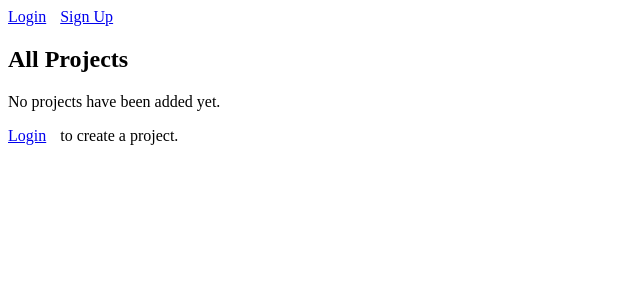
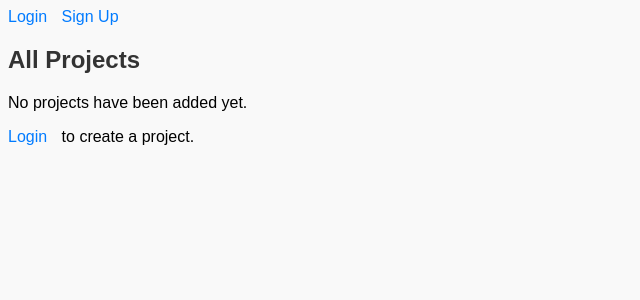
Before and after one commit to princemathew14/My-Project-App, a Django app: template myapp/templates/myapp/project_list.html in a window 1280 px wide. Shown: the top 300 px of the page, without its empty margins (0-640 px from the left). Run offline with Django 5.2, Linux system fonts and the light colour scheme; the template is opened without the code that fills it, so the values that code supplies are empty; parts of the project's set-up code (start-up, migrations or seed data) failed here and were passed over.

Commit message:
My Project App

```diff
--- /dev/null
+++ b/myapp/static/css/styles.css
@@ -0,0 +1,13 @@
+body {
+    background-color: #f9f9f9;
+    font-family: Arial, sans-serif;
+}
+
+h1, h2, h3 {
+    color: #333;
+}
+
+a {
+    color: #007bff;
+    text-decoration: none;
+}
--- a/requirements.txt
+++ b/requirements.txt
@@ -28,3 +28,4 @@ tzdata==2025.2
 uritemplate==4.1.1
 urllib3==2.4.0
 gunicorn
+whitenoise>=6.0
--- a/templates/base_generic.html
+++ b/templates/base_generic.html
@@ -1,8 +1,10 @@
+{% load static %}
 <!DOCTYPE html>
 <html lang="en">
 <head>
     <meta charset="UTF-8">
     <title>{% block title %}Project Manager{% endblock %}</title>
+    <link rel="stylesheet" href="{% static 'css/styles.css' %}">
     <style>
         .alert {
             padding: 10px;
```
Also changed, not shown: myproject/settings.py (+6 -2 lines), README.md, 2 other files.
